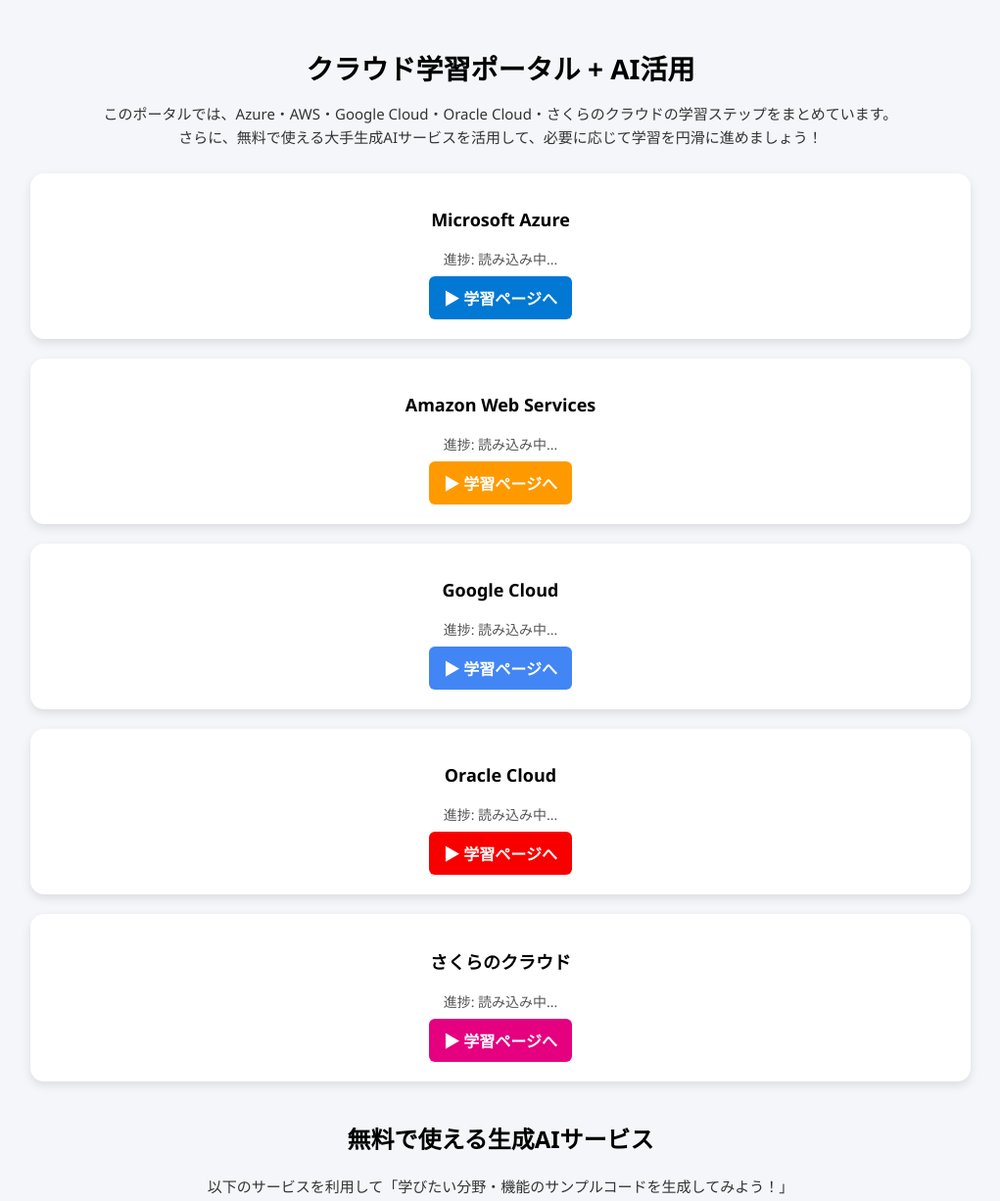
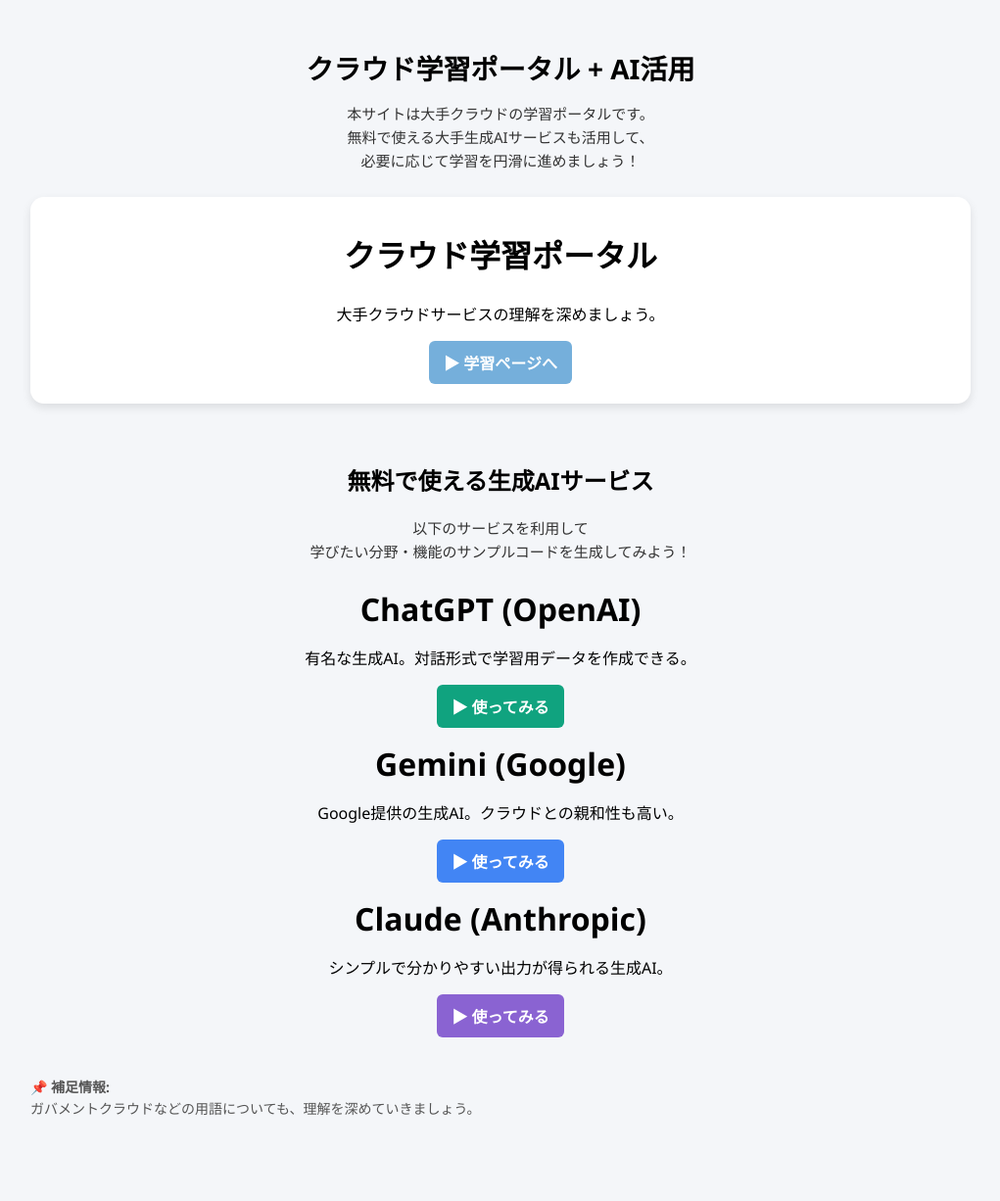
Before and after one commit to Shinyame/shinyame.github.io, a plain HTML site: page app/cloud/index_ai.html in a window 1280 px wide. Shown: the top 1226 px of the page at 98% size, without its empty margins (129-1150 px from the left). After the commit the page ends 1187 px from the top, so only its background shows below. Drawn offline with Linux system fonts and the light colour scheme.

Commit message:
fix ai ver layout

```diff
--- a/app/cloud/index_ai.html
+++ b/app/cloud/index_ai.html
@@ -31,16 +31,15 @@
     }
 
     /* カードグリッド */
-    .cloud-grid, .ai-grid {
+    .cloud-grid {
       display: grid;
-      grid-template-columns: repeat(auto-fit, minmax(200px, 1fr));
       gap: 20px;
       margin-top: 20px;
     }
 
-    /* 共通カードデザイン */
-    .cloud-card, .ai-card {
-      background: white;
+    /* カードデザイン */
+    .cloud-card {
+      background: rgb(255, 255, 255);
       border-radius: 14px;
       box-shadow: 0 4px 10px rgba(0,0,0,0.1);
       padding: 20px;
@@ -48,15 +47,13 @@
       display: flex;
       flex-direction: column;
       align-items: center;
-      text-align: center;
     }
-
     .cloud-card:hover, .ai-card:hover {
       transform: translateY(-5px);
     }
 
     .cloud-card h2, .ai-card h2 {
-      font-size: 18px;
+      font-size: 32px;
       margin: 15px 0 10px;
     }
 
@@ -77,11 +74,7 @@
     }
 
     /* クラウド別カラー */
-    .azure a { background: #0078D4; }
-    .aws a { background: #FF9900; }
-    .gcp a { background: #4285F4; }
-    .oci a { background: #F80000; }
-    .sakura a { background: #E4007F; }
+    .portal a { background: #75afdb; }
 
     /* AIサービス別カラー */
     .chatgpt a { background: #10a37f; }
@@ -104,15 +97,26 @@
       text-decoration: underline;
     }
 
-    /* --- スマホ対応 --- */
-    @media (max-width: 1280px) {
-      .cloud-grid, .ai-grid {
-        grid-template-columns: 1fr;
+    @media (max-width: 480px) {
+      .cloud-grid {
+        grid-template-columns: 1fr;   /* 縦1列 */
         width: 100%;
-        max-width: none;
         margin: 0 auto;
       }
+      .cloud-card {
+        width: auto;
+        max-width: 100%;
+        padding: auto;
+      }
+      h1 {
+        font-size: 22px;
+      }
+      p.intro {
+        font-size: 14px;
+      }
     }
+
+
 
   </style>
 </head>
@@ -120,51 +124,30 @@
   <div class="container">
     <h1>クラウド学習ポータル + AI活用</h1>
     <p class="intro">
-      このポータルでは、Azure・AWS・Google Cloud・Oracle Cloud・さくらのクラウドの学習ステップをまとめています。<br>
-      さらに、無料で使える大手生成AIサービスを活用して、必要に応じて学習を円滑に進めましょう！
+      本サイトは大手クラウドの学習ポータルです。<br>
+      無料で使える大手生成AIサービスも活用して、<br>必要に応じて学習を円滑に進めましょう！
     </p>
 
     <!-- クラウド学習カード -->
     <div class="cloud-grid">
-      <div class="cloud-card azure">
-        <h2>Microsoft Azure</h2>
-        <div class="progress" id="progress-azure">進捗: 読み込み中...</div>
-        <a href="azure/index.html">▶ 学習ページへ</a>
-      </div>
-      <div class="cloud-card aws">
-        <h2>Amazon Web Services</h2>
-        <div class="progress" id="progress-aws">進捗: 読み込み中...</div>
-        <a href="aws/index.html">▶ 学習ページへ</a>
-      </div>
-      <div class="cloud-card gcp">
-        <h2>Google Cloud</h2>
-        <div class="progress" id="progress-gcp">進捗: 読み込み中...</div>
-        <a href="gcp/index.html">▶ 学習ページへ</a>
-      </div>
-      <div class="cloud-card oci">
-        <h2>Oracle Cloud</h2>
-        <div class="progress" id="progress-oci">進捗: 読み込み中...</div>
-        <a href="oci/index.html">▶ 学習ページへ</a>
-      </div>
-      <div class="cloud-card sakura">
-        <h2>さくらのクラウド</h2>
-        <div class="progress" id="progress-sakura">進捗: 読み込み中...</div>
-        <a href="sakura/index.html">▶ 学習ページへ</a>
+      <div class="cloud-card portal">
+        <h2>クラウド学習ポータル</h2>
+        <p>大手クラウドサービスの理解を深めましょう。</p>
+        <a href="index.html">▶ 学習ページへ</a>
       </div>
     </div>
-
     <!-- 生成AIサービスリンク集 -->
-    <h2 style="margin-top:40px;">無料で使える生成AIサービス</h2>
-    <p class="intro">以下のサービスを利用して「学びたい分野・機能のサンプルコードを生成してみよう！」</p>
+    <h2 style="margin-top:60px;">無料で使える生成AIサービス</h2>
+    <p class="intro">以下のサービスを利用して<br>学びたい分野・機能のサンプルコードを生成してみよう！</p>
     <div class="ai-grid">
       <div class="ai-card chatgpt">
         <h2>ChatGPT (OpenAI)</h2>
-        <p>最も有名な生成AI。対話形式で学習用データを作成できます。</p>
+        <p>有名な生成AI。対話形式で学習用データを作成できる。</p>
         <a href="https://chat.openai.com/" target="_blank">▶ 使ってみる</a>
       </div>
       <div class="ai-card gemini">
         <h2>Gemini (Google)</h2>
-        <p>Googleが提供する生成AI。クラウド学習との親和性も高いです。</p>
+        <p>Google提供の生成AI。クラウドとの親和性も高い。</p>
         <a href="https://gemini.google.com/" target="_blank">▶ 使ってみる</a>
       </div>
       <div class="ai-card claude">
```
